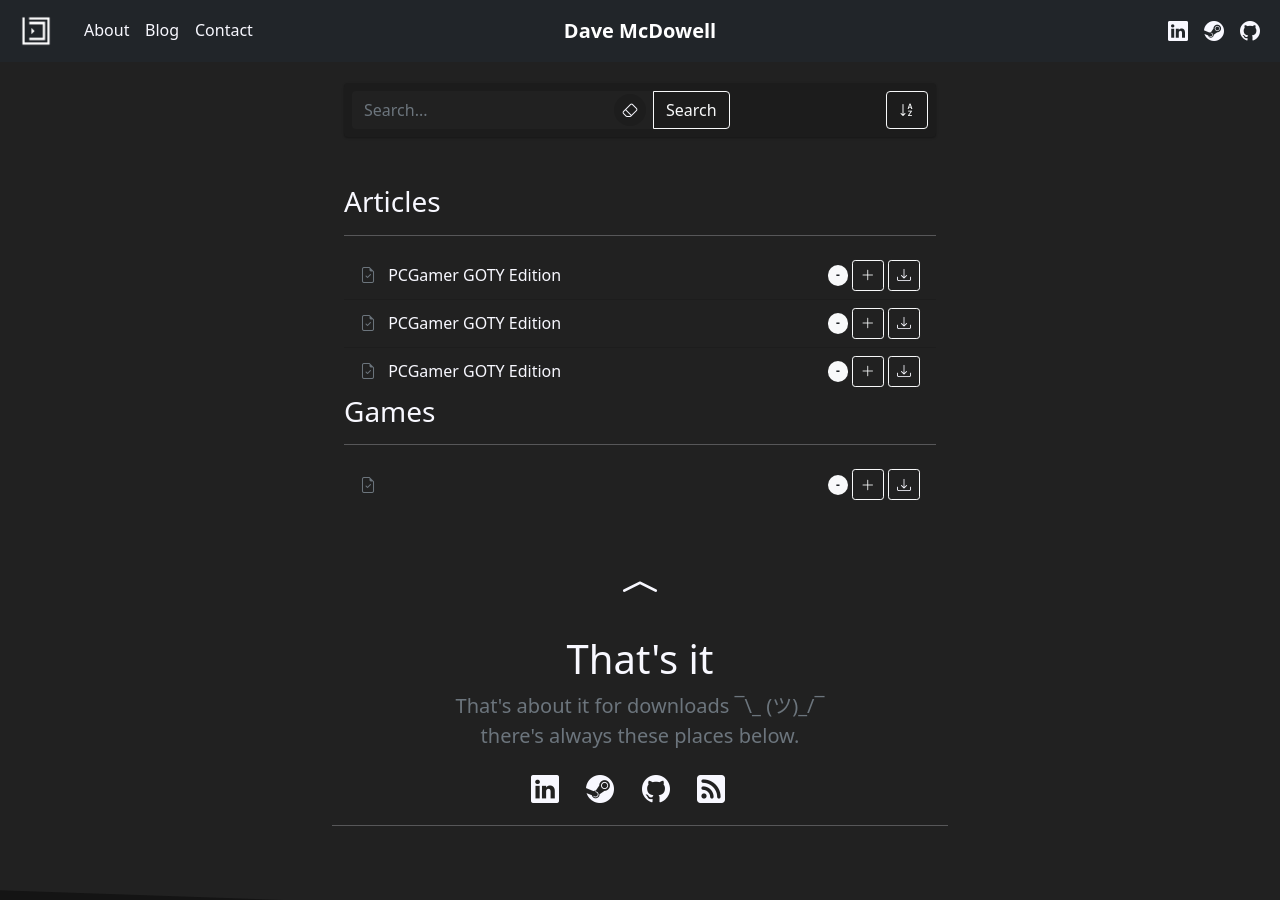
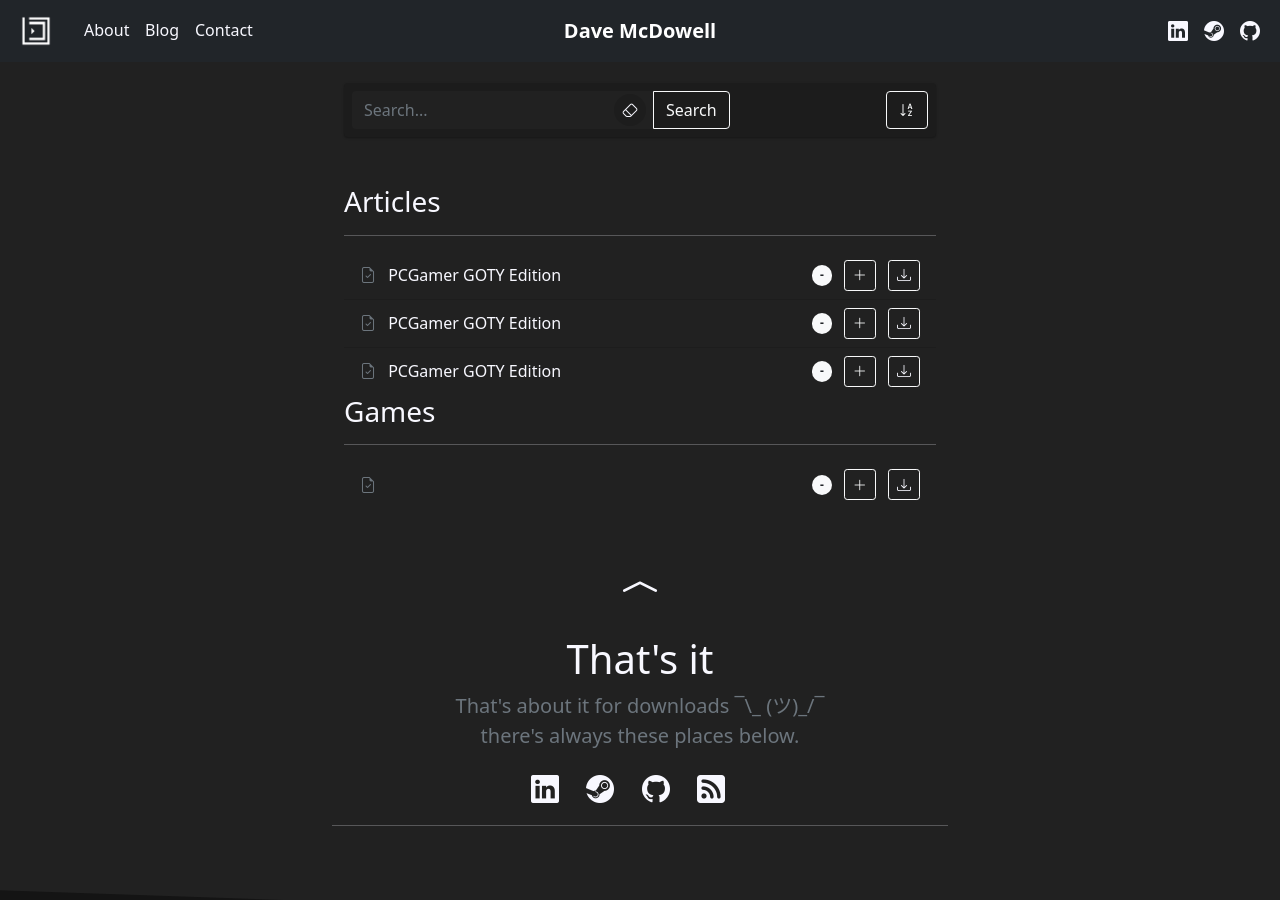
Before and after one commit to davemcdowell/portfolio, a Jekyll site: the page built from downloads.html, in a window 1280 px wide and 900 px high, scrolled down 898 px. Built offline with Jekyll 4.4.1, drawn with Linux system fonts in a browser that asks for light colours; nearby versions of some CDN libraries.

Commit message:
Update downloads.html

```diff
--- a/downloads.html
+++ b/downloads.html
@@ -27,8 +27,8 @@
                         <a href="{{ item.url }}" class="text-decoration-none" target="_blank">{{ item.title }}</a>
                       </div>
                       <div class="list-item-actions">
-                        <span class="badge rounded-pill bg-light text-dark">-</span>
-                        <button id="{{ download.group }}-dl-{{ forloop.index }}-" type="button" class="btn btn-sm btn-outline-light"><i class="bi bi-plus-lg"></i></button>
+                        <span class="badge rounded-pill bg-light text-dark me-2">-</span>
+                        <button id="{{ download.group }}-dl-{{ forloop.index }}-" type="button" class="btn btn-sm btn-outline-light me-2"><i class="bi bi-plus-lg"></i></button>
                         <a href="{{ item.url }}" class="btn btn-sm btn-outline-light" target="_blank"><i class="bi bi-download"></i></a>
                       </div>
                     </div>
```
